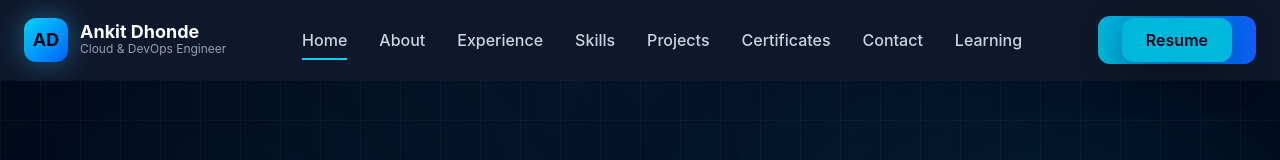
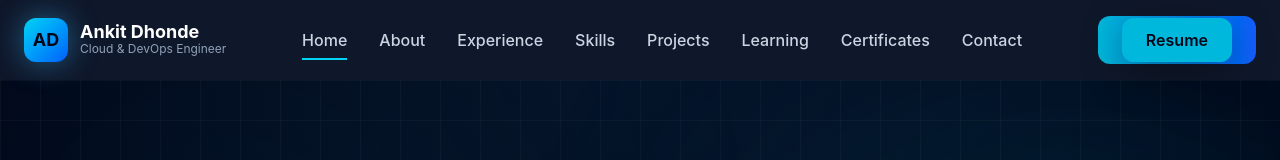
Before and after one commit to AnkitDhonde28/Portfolio, a React (Vite) app: page / in a window 1280 px wide. Shown: the top 160 px of the page. Built offline with nearby package versions, Linux system fonts and the light colour scheme.

Commit message:
Remove duplicate 'Learning' entry from navigation
Removed duplicate entry for 'Learning' in navigation.

```diff
--- a/src/data/navigation.js
+++ b/src/data/navigation.js
@@ -4,9 +4,9 @@ const navigation = [
   { id: "experience", label: "Experience" },
   { id: "skills", label: "Skills" },
   { id: "projects", label: "Projects" },
+  { id: "learning", label: "Learning" },
   { id: "certifications", label: "Certificates" },
   { id: "contact", label: "Contact" },
-  { id: "learning", label: "Learning" },
 ];
 
 export default navigation;
```
